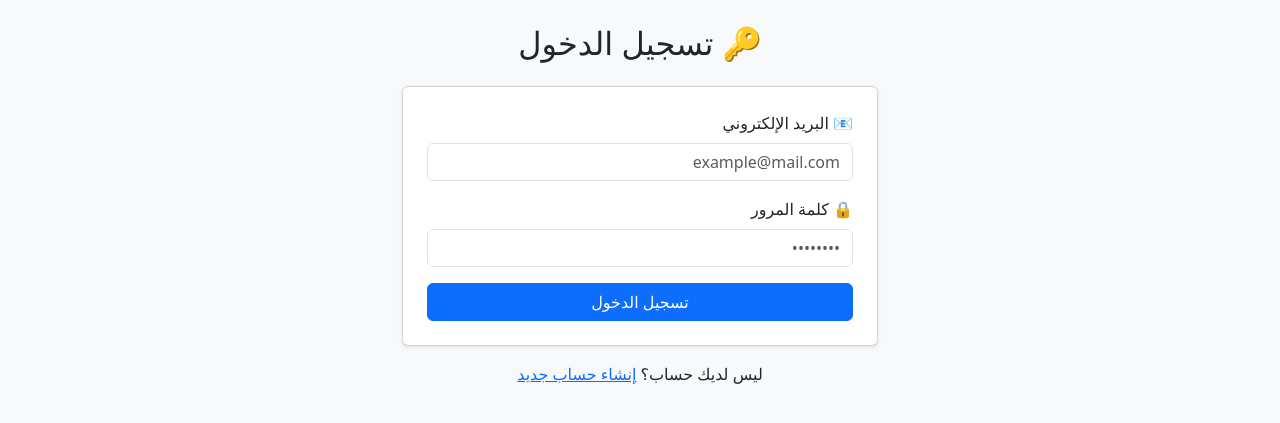
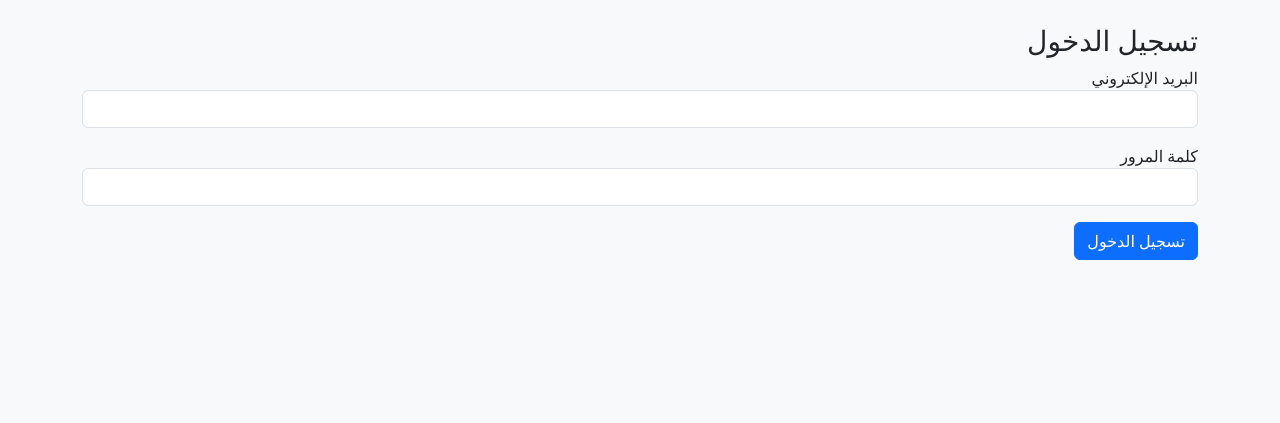
Before and after one commit to lonayr/mansa, a Flask app: page /login in a window 1280 px wide. Shown: the part 56-479 px from the top of the page. Run offline with Flask 3, Linux system fonts and the light colour scheme.

Commit message:
Refactor login form structure and labels

```diff
--- a/templates/login.html
+++ b/templates/login.html
@@ -1,21 +1,14 @@
 {% extends "base.html" %}
 {% block content %}
-<div class="container" style="max-width: 500px;">
-  <h2 class="text-center mb-4">🔑 تسجيل الدخول</h2>
-  <form method="post" class="card p-4 shadow-sm">
-    {{ form.hidden_tag() }}
-    <div class="mb-3">
-      <label class="form-label">📧 البريد الإلكتروني</label>
-      {{ form.email(class="form-control", placeholder="example@mail.com") }}
-    </div>
-    <div class="mb-3">
-      <label class="form-label">🔒 كلمة المرور</label>
-      {{ form.password(class="form-control", placeholder="••••••••") }}
-    </div>
-    <button type="submit" class="btn btn-primary w-100">تسجيل الدخول</button>
-  </form>
-  <div class="text-center mt-3">
-    <p>ليس لديك حساب؟ <a href="{{ url_for('register') }}">إنشاء حساب جديد</a></p>
+<h3>تسجيل الدخول</h3>
+<form method="POST">
+  {{ form.hidden_tag() }}
+  <div class="mb-3">
+    {{ form.email.label }} {{ form.email(class="form-control") }}
   </div>
-</div>
+  <div class="mb-3">
+    {{ form.password.label }} {{ form.password(class="form-control") }}
+  </div>
+  {{ form.submit(class="btn btn-primary") }}
+</form>
 {% endblock %}
```
